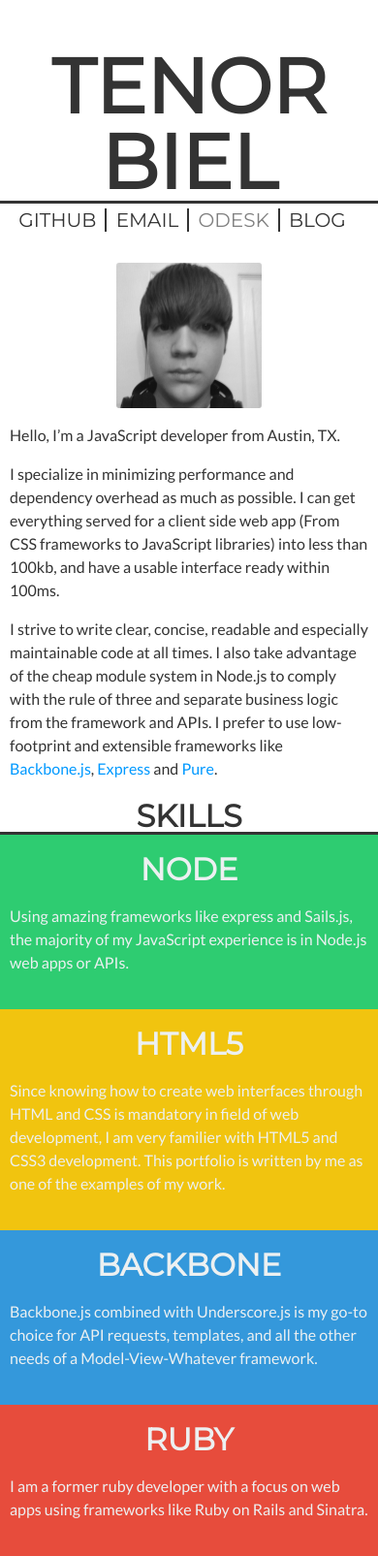
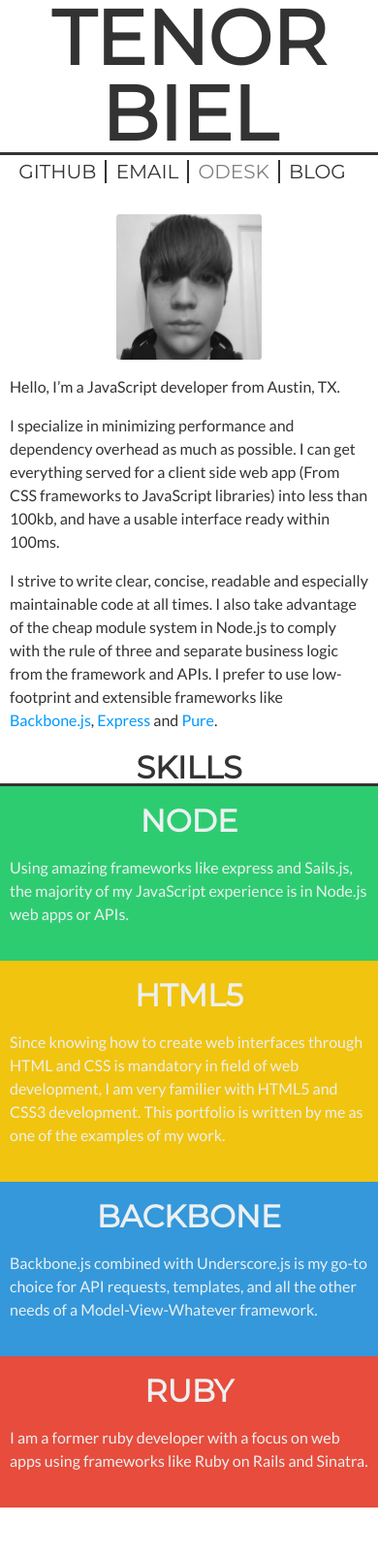
Before and after one commit to L8D/l8d.github.io, a Jekyll site: the page portfolio/index.html, which Jekyll copies as it is, in a window 390 px wide. Shown: the whole page at 97% size. Built offline with Jekyll 4.4.1, drawn with Linux system fonts in a browser that asks for light colours; Markdown is read by kramdown in place of the engine named in the settings; after the commit the page ends 1555 px from its top, so only the background shows below that.

Commit message:
Hero now have no top-push on mobile

```diff
--- a/portfolio/css/main.css
+++ b/portfolio/css/main.css
@@ -115,4 +115,8 @@ a:active,a:focus {
   ul.blocks li {
     padding: 20px 10px;
   }
+
+  .hero h1 {
+    padding: 0;
+  }
 }
```
